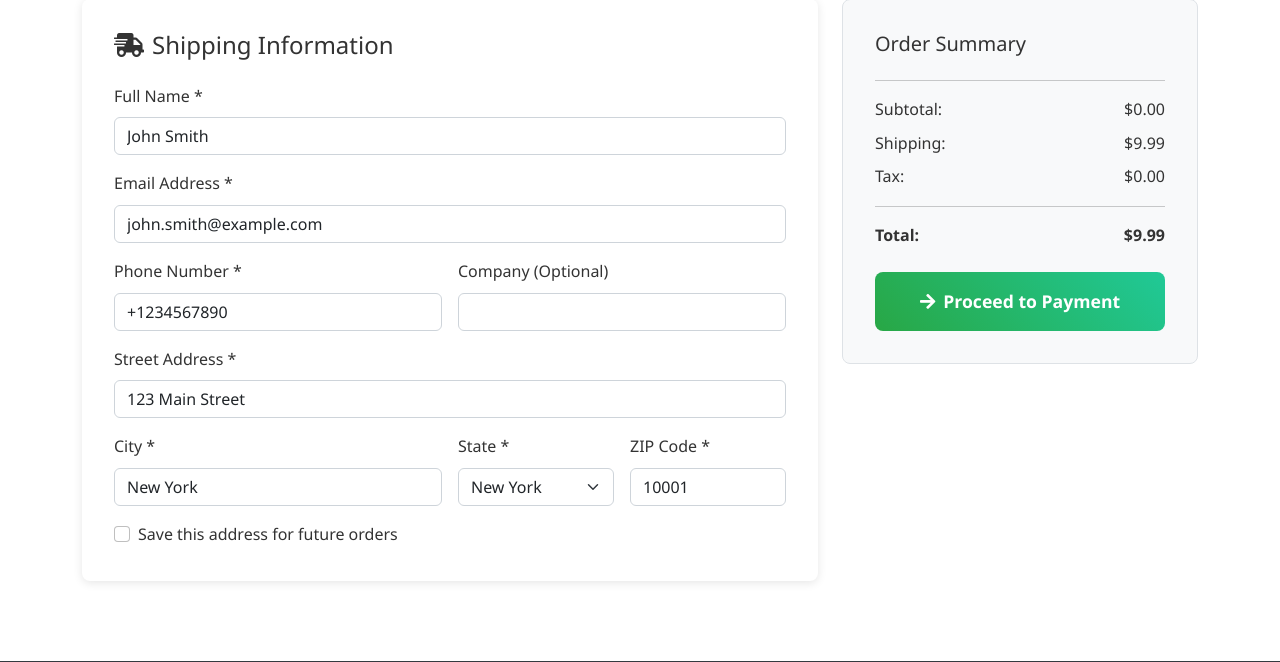
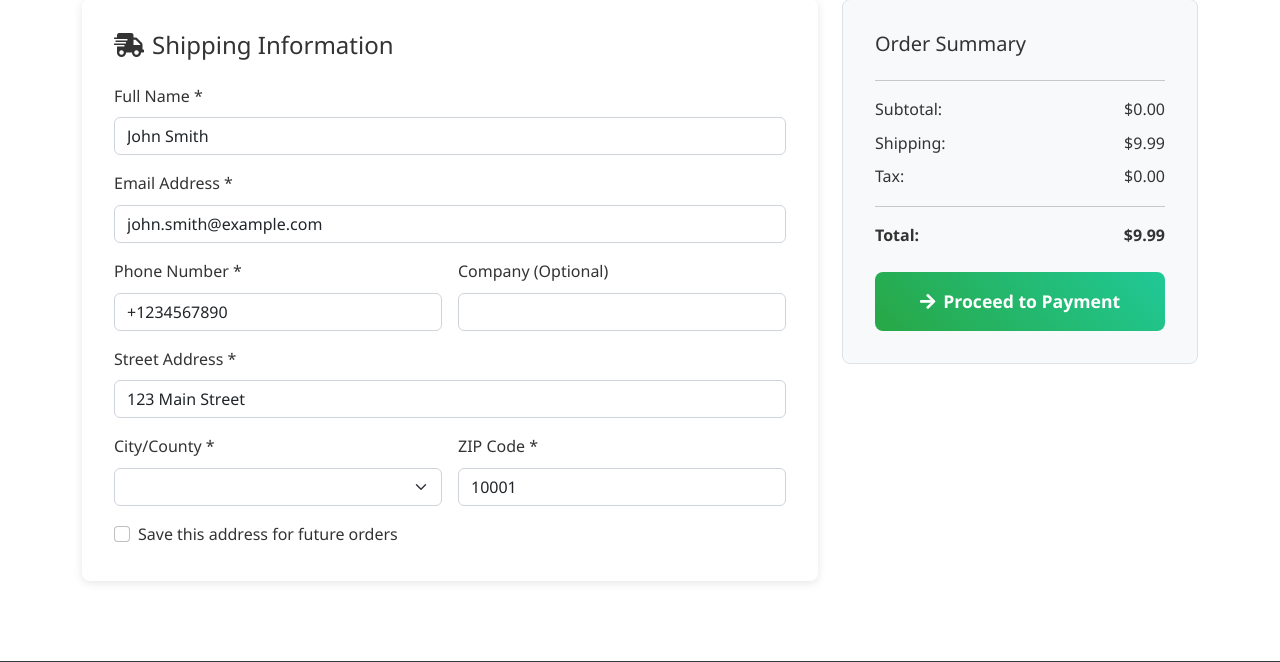
Before and after one commit to renfu-her/shopping-dev, a Laravel app: page /checkout in a window 1280 px wide. Shown: the part 227-889 px from the top of the page. Run offline with Laravel 12, Linux system fonts and the light colour scheme; the visitor is signed in with stand-in values (Sample User, id 1); data comes from the database, SQL or seed files in the repository; data that the repository does not hold is empty; some libraries are stand-ins or nearby versions.

Commit message:
更新結帳頁面，將城市欄位改為下拉選單，新增台灣各城市及縣市選項，移除州欄位，簡化表單驗證邏輯，提升使用者體驗。

```diff
--- a/resources/views/checkout.blade.php
+++ b/resources/views/checkout.blade.php
@@ -84,20 +84,34 @@
                                         <input type="text" class="form-control" id="address" required>
                                     </div>
                                     <div class="col-md-6">
-                                        <label for="city" class="form-label">City *</label>
-                                        <input type="text" class="form-control" id="city" required>
-                                    </div>
-                                    <div class="col-md-3">
-                                        <label for="state" class="form-label">State *</label>
-                                        <select class="form-select" id="state" required>
-                                            <option value="">Select State</option>
-                                            <option value="NY">New York</option>
-                                            <option value="CA">California</option>
-                                            <option value="TX">Texas</option>
-                                            <option value="FL">Florida</option>
+                                        <label for="city" class="form-label">City/County *</label>
+                                        <select class="form-select" id="city" required>
+                                            <option value="">Select City/County</option>
+                                            <option value="Taipei City">Taipei City</option>
+                                            <option value="New Taipei City">New Taipei City</option>
+                                            <option value="Taoyuan City">Taoyuan City</option>
+                                            <option value="Taichung City">Taichung City</option>
+                                            <option value="Tainan City">Tainan City</option>
+                                            <option value="Kaohsiung City">Kaohsiung City</option>
+                                            <option value="Keelung City">Keelung City</option>
+                                            <option value="Hsinchu City">Hsinchu City</option>
+                                            <option value="Chiayi City">Chiayi City</option>
+                                            <option value="Hsinchu County">Hsinchu County</option>
+                                            <option value="Miaoli County">Miaoli County</option>
+                                            <option value="Changhua County">Changhua County</option>
+                                            <option value="Nantou County">Nantou County</option>
+                                            <option value="Yunlin County">Yunlin County</option>
+                                            <option value="Chiayi County">Chiayi County</option>
+                                            <option value="Pingtung County">Pingtung County</option>
+                                            <option value="Yilan County">Yilan County</option>
+                                            <option value="Hualien County">Hualien County</option>
+                                            <option value="Taitung County">Taitung County</option>
+                                            <option value="Penghu County">Penghu County</option>
+                                            <option value="Kinmen County">Kinmen County</option>
+                                            <option value="Lienchiang County">Lienchiang County</option>
                                         </select>
                                     </div>
-                                    <div class="col-md-3">
+                                    <div class="col-md-6">
                                         <label for="zipCode" class="form-label">ZIP Code *</label>
                                         <input type="text" class="form-control" id="zipCode" required>
                                     </div>
@@ -315,7 +329,6 @@
                     document.getElementById('phone').value = memberData.phone || '';
                     document.getElementById('address').value = memberData.address || '';
                     document.getElementById('city').value = memberData.city || '';
-                    document.getElementById('state').value = memberData.state || '';
                     document.getElementById('zipCode').value = memberData.postal_code || '';
 
                     // Show a message that form was pre-filled
@@ -351,7 +364,6 @@
                             document.getElementById('phone').value = memberData.phone || '';
                             document.getElementById('address').value = memberData.address || '';
                             document.getElementById('city').value = memberData.city || '';
-                            document.getElementById('state').value = memberData.state || '';
                             document.getElementById('zipCode').value = memberData.postal_code || '';
 
                             // Show a message that form was pre-filled
@@ -435,7 +447,7 @@
             }
 
             validateShippingForm() {
-                const requiredFields = ['fullName', 'email', 'phone', 'address', 'city', 'state', 'zipCode'];
+                const requiredFields = ['fullName', 'email', 'phone', 'address', 'city', 'zipCode'];
                 let isValid = true;
 
                 requiredFields.forEach(field => {
@@ -494,7 +506,6 @@
                     company: document.getElementById('company').value,
                     address: document.getElementById('address').value,
                     city: document.getElementById('city').value,
-                    state: document.getElementById('state').value,
                     zipCode: document.getElementById('zipCode').value,
                     saveAddress: document.getElementById('saveAddress').checked
                 };
@@ -537,7 +548,7 @@
                             <p>
                                 ${this.shippingData.fullName}<br>
                                 ${this.shippingData.address}<br>
-                                ${this.shippingData.city}, ${this.shippingData.state} ${this.shippingData.zipCode}<br>
+                                ${this.shippingData.city} ${this.shippingData.zipCode}<br>
                                 ${this.shippingData.phone}
                             </p>
                         </div>
```
